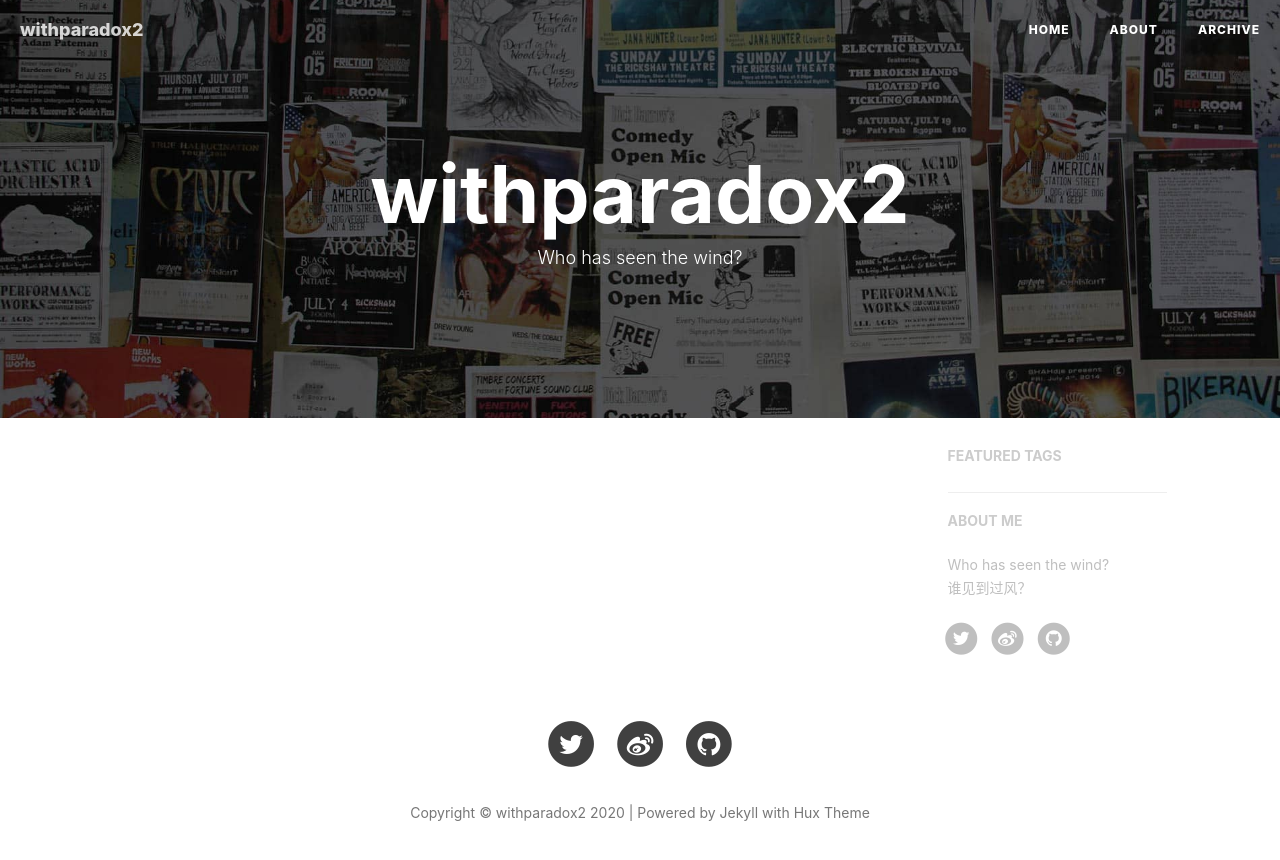
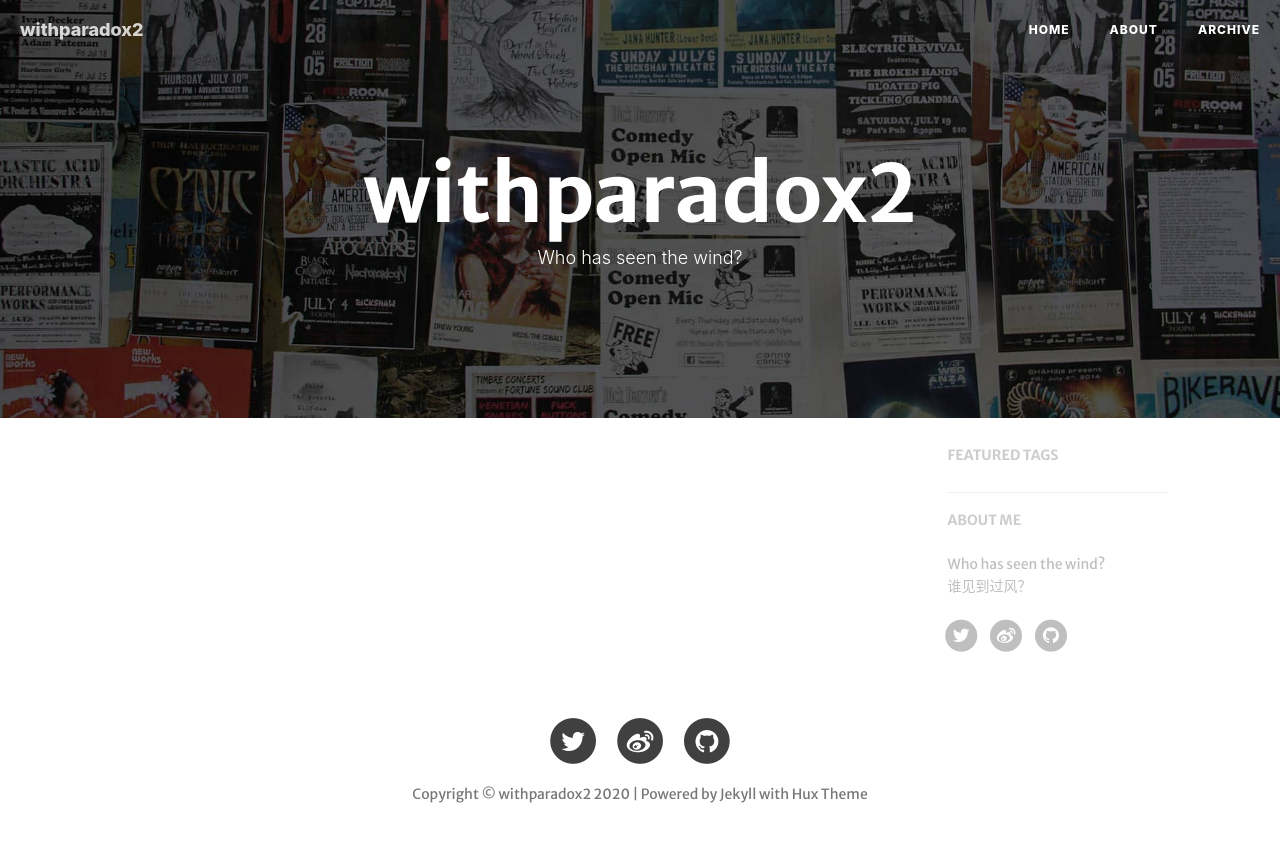
Before and after one commit to withparadox2/withparadox2.github.io, a Jekyll site: the page built from index.html, in a window 1280 px wide. Shown: the top 860 px of the page. Built offline with Jekyll 4.4.1, drawn with Linux system fonts in a browser that asks for light colours; nearby versions of some CDN libraries; the list of posts is cut into pages by our own code; comment, search, counter and statistics services are not loaded.

Commit message:
Modify style

```diff
--- a/_includes/head.html
+++ b/_includes/head.html
@@ -51,7 +51,7 @@
     <!-- <link href="http://maxcdn.bootstrapcdn.com/font-awesome/4.3.0/css/font-awesome.min.css" rel="stylesheet" type="text/css"> -->
     <!-- Hux change font-awesome CDN to qiniu -->
     <link href="//cdnjs.cloudflare.com/ajax/libs/font-awesome/4.6.3/css/font-awesome.min.css" rel="stylesheet" type="text/css">
-
+    <link rel="stylesheet" href="https://fonts.googleapis.com/css?family=Merriweather+Sans:400,300,700" type="text/css">
 
     <!-- HTML5 Shim and Respond.js IE8 support of HTML5 elements and media queries -->
     <!-- WARNING: Respond.js doesn't work if you view the page via file:// -->
--- a/css/hux-blog.css
+++ b/css/hux-blog.css
@@ -566,9 +566,9 @@
      *     TypeIsBeautiful,
      *     [This Post](http://zhuanlan.zhihu.com/ibuick/20186806) etc.
      */
-  font-family: -apple-system, BlinkMacSystemFont, "Helvetica Neue", "Arial", "PingFang SC", "Hiragino Sans GB", "STHeiti", "Microsoft YaHei", "Microsoft JhengHei", "Source Han Sans SC", "Noto Sans CJK SC", "Source Han Sans CN", "Noto Sans SC", "Source Han Sans TC", "Noto Sans CJK TC", "WenQuanYi Micro Hei", SimSun, sans-serif;
-  line-height: 1.7;
-  font-size: 16px;
+  font-family: 'Merriweather Sans', sans-serif, -apple-system, BlinkMacSystemFont, "Helvetica Neue", "Arial", "PingFang SC", "Hiragino Sans GB", "STHeiti", "Microsoft YaHei", "Microsoft JhengHei", "Source Han Sans SC", "Noto Sans CJK SC", "Source Han Sans CN", "Noto Sans SC", "Source Han Sans TC", "Noto Sans CJK TC", "WenQuanYi Micro Hei", SimSun, sans-serif;
+  line-height: 1.6;
+  font-size: 14px;
   color: #404040;
   overflow-x: hidden;
   text-rendering: auto;
```
Also changed, not shown: css/hux-blog.min.css.
